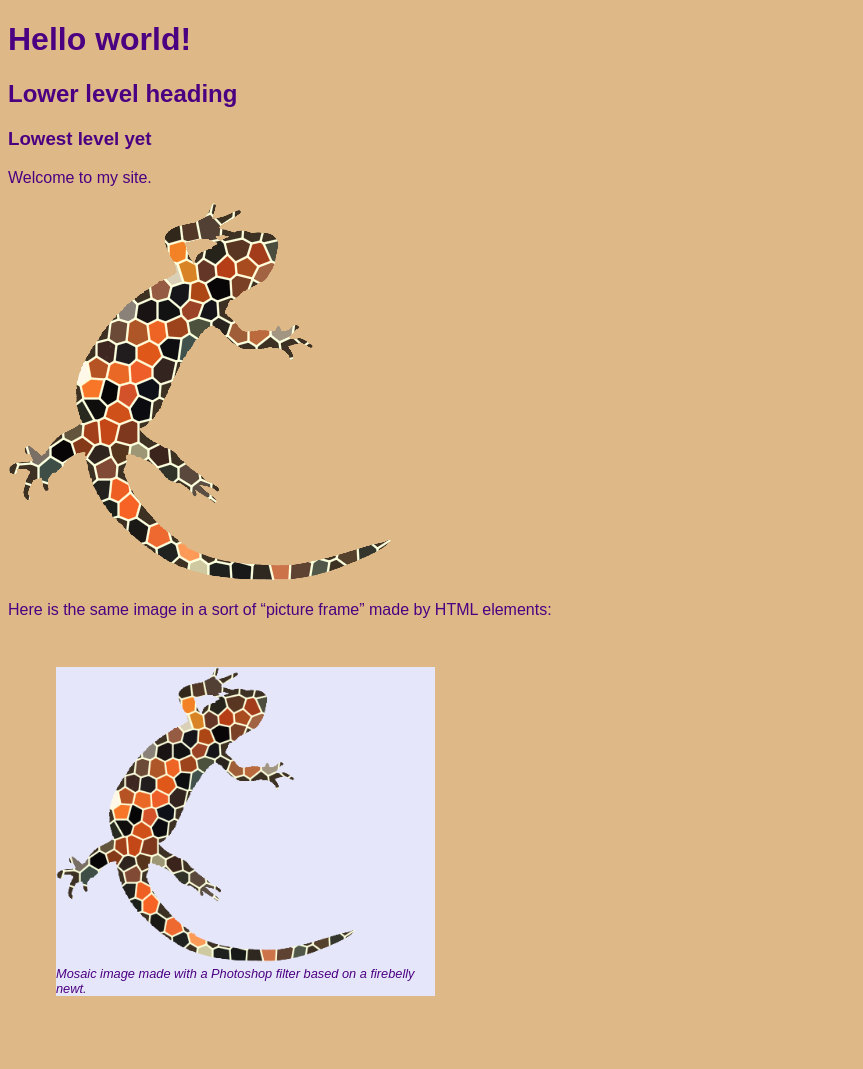
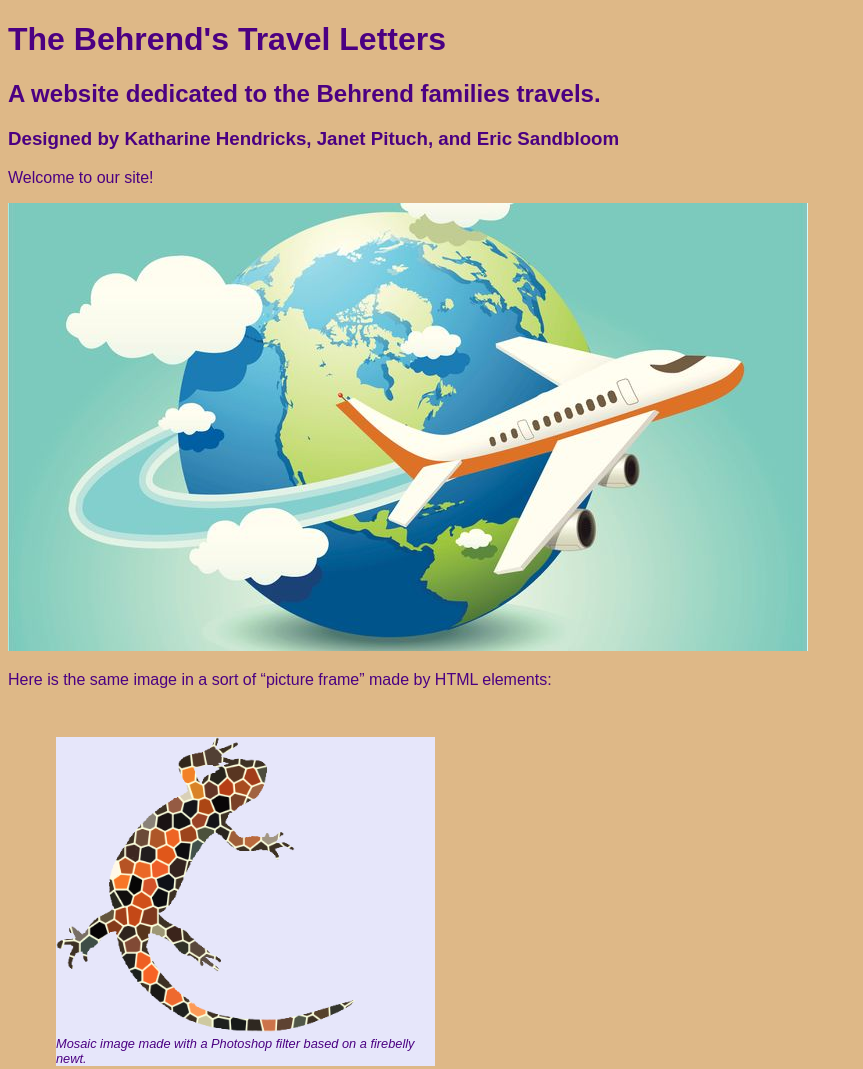
Before and after one commit to Janman813/Travel_Letters_1950s, a plain HTML site: page docs/index.html in a window 1280 px wide. Shown: the top 1069 px of the page, without its empty margins (0-863 px from the left). Drawn offline with Linux system fonts and the light colour scheme.

Commit message:
website changes

```diff
--- a/docs/index.html
+++ b/docs/index.html
@@ -10,11 +10,11 @@
     </head>
     <!--This page is published at https://newtfire.github.io/textEncoding-Hub/copy-and-rename-to-docs/ -->
     <body>
-        <h1>Hello world!</h1>
-        <h2>Lower level heading</h2>
-        <h3>Lowest level yet</h3>
-        <p>Welcome to my site.</p>
-        <img src="images/newt-mosaic4.png" alt="image of Dr. B's firebelly newt"/>
+        <h1>The Behrend's Travel Letters</h1>
+        <h2>A website dedicated to the Behrend families travels.</h2>
+        <h3>Designed by Katharine Hendricks, Janet Pituch, and Eric Sandbloom</h3>
+        <p>Welcome to our site!</p>
+        <img src="images/travel_picture.jpeg" alt="image of a plane going around the world"/>
         <!--ebb: When pointing to images in your own repo, always use *relative* file associations: Here we are pointing to an images directory that's in the same
         folder as this HTML file we're editing. And we're going into the images folder to deliver the newt-mosaic4.png file inside. -->
 
```
Also changed, not shown: docs/images/travel_picture.jpeg (added), 2 other files.
